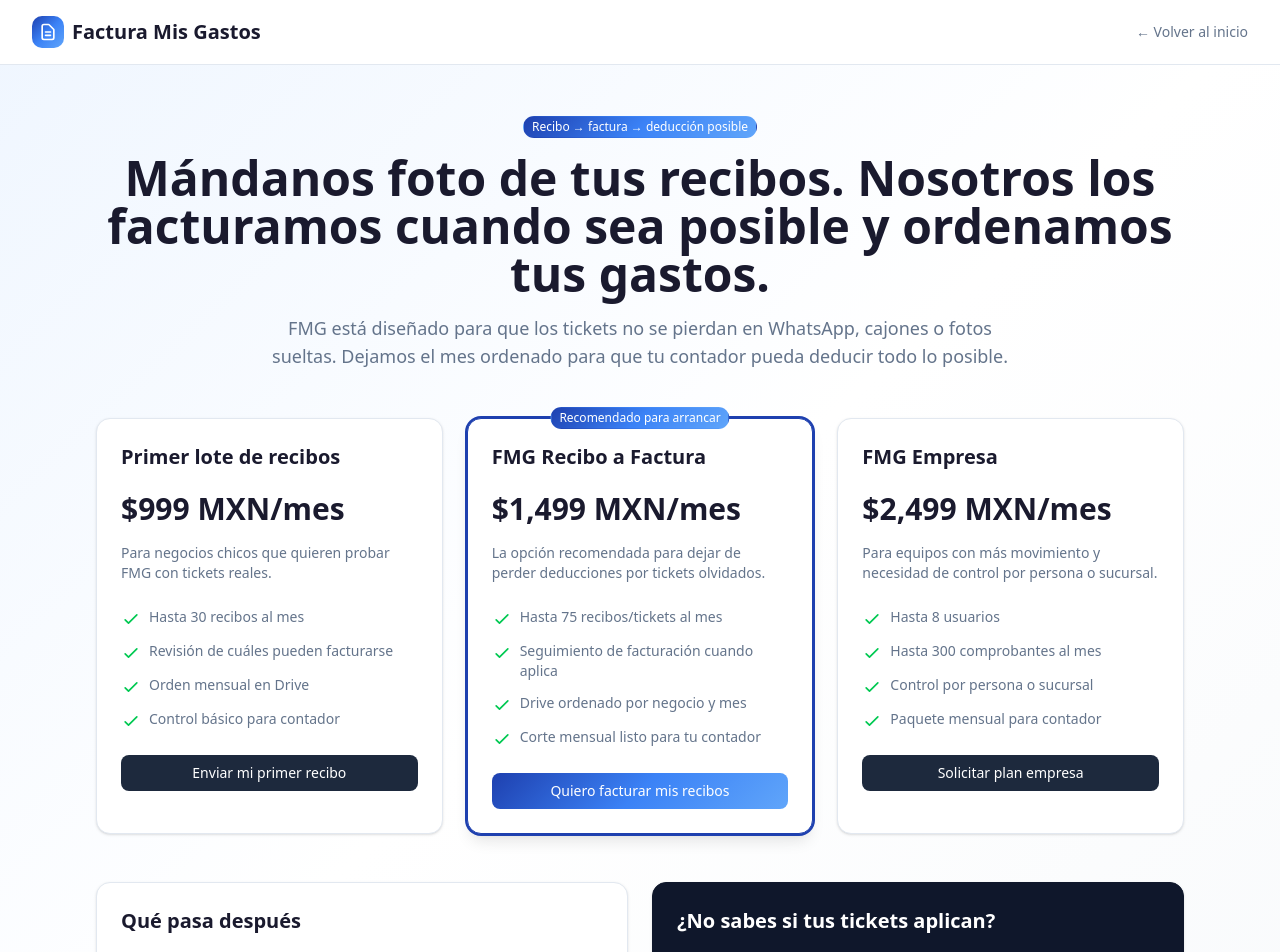
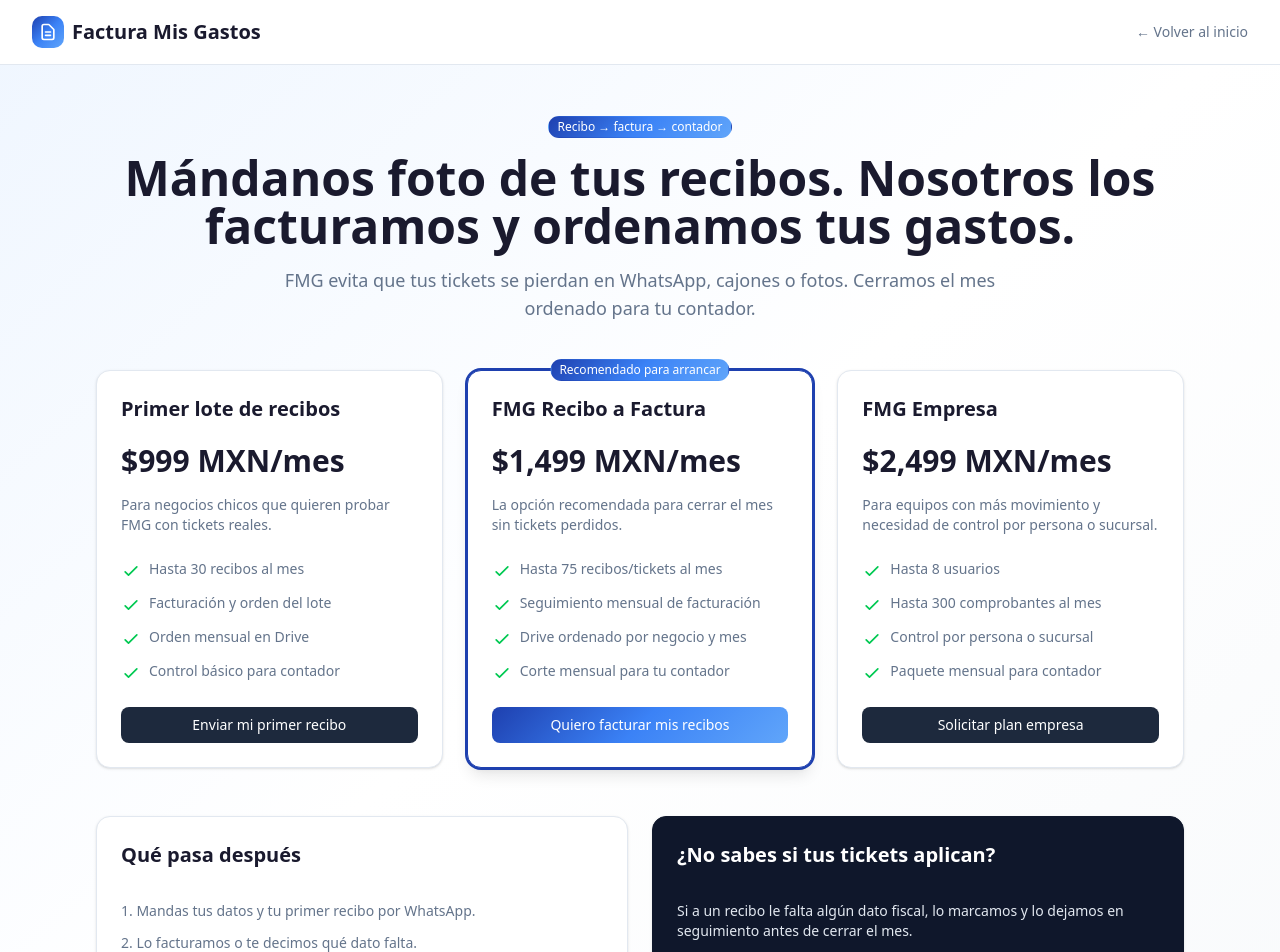
Before and after one commit to jorgeporrasmx/factura-mis-gastos, a Next.js app: page /comenzar in a window 1280 px wide. Shown: the top 952 px of the page. Built offline with nearby package versions, Linux system fonts and the light colour scheme; no server answers.

Commit message:
Simplify FMG campaign copy

```diff
--- a/src/app/comenzar/page.tsx
+++ b/src/app/comenzar/page.tsx
@@ -17,7 +17,7 @@ const offers = [
     description: 'Para negocios chicos que quieren probar FMG con tickets reales.',
     bullets: [
       'Hasta 30 recibos al mes',
-      'Revisión de cuáles pueden facturarse',
+      'Facturación y orden del lote',
       'Orden mensual en Drive',
       'Control básico para contador',
     ],
@@ -29,12 +29,12 @@ const offers = [
     id: 'recibo-factura',
     name: 'FMG Recibo a Factura',
     price: '$1,499 MXN/mes',
-    description: 'La opción recomendada para dejar de perder deducciones por tickets olvidados.',
+    description: 'La opción recomendada para cerrar el mes sin tickets perdidos.',
     bullets: [
       'Hasta 75 recibos/tickets al mes',
-      'Seguimiento de facturación cuando aplica',
+      'Seguimiento mensual de facturación',
       'Drive ordenado por negocio y mes',
-      'Corte mensual listo para tu contador',
+      'Corte mensual para tu contador',
     ],
     formType: 'pilot' as FormType,
     planInterest: 'FMG Recibo a Factura',
@@ -91,12 +91,12 @@ export default function ComenzarPage() {
 
       <main className="max-w-6xl mx-auto px-4 sm:px-6 lg:px-8 py-12">
         <section className="text-center mb-12">
-          <Badge className="mb-4 gradient-bg">Recibo → factura → deducción posible</Badge>
+          <Badge className="mb-4 gradient-bg">Recibo → factura → contador</Badge>
           <h1 className="text-3xl sm:text-4xl lg:text-5xl font-bold text-foreground mb-4">
-            Mándanos foto de tus recibos. Nosotros los facturamos cuando sea posible y ordenamos tus gastos.
+            Mándanos foto de tus recibos. Nosotros los facturamos y ordenamos tus gastos.
           </h1>
           <p className="text-lg text-muted-foreground max-w-3xl mx-auto">
-            FMG está diseñado para que los tickets no se pierdan en WhatsApp, cajones o fotos sueltas. Dejamos el mes ordenado para que tu contador pueda deducir todo lo posible.
+            FMG evita que tus tickets se pierdan en WhatsApp, cajones o fotos. Cerramos el mes ordenado para tu contador.
           </p>
         </section>
 
@@ -145,10 +145,10 @@ export default function ComenzarPage() {
             </CardHeader>
             <CardContent className="space-y-3 text-sm text-muted-foreground">
               <p>1. Mandas tus datos y tu primer recibo por WhatsApp.</p>
-              <p>2. Revisamos si puede facturarse y qué datos faltan.</p>
+              <p>2. Lo facturamos o te decimos qué dato falta.</p>
               <p>3. Lo guardamos en Drive y queda registrado en control mensual.</p>
               <p>4. Repetimos el flujo durante el mes con tus nuevos recibos.</p>
-              <p>5. Tu contador recibe el paquete ordenado para revisar deducciones.</p>
+              <p>5. Tu contador recibe el paquete ordenado para el cierre.</p>
             </CardContent>
           </Card>
 
@@ -158,12 +158,12 @@ export default function ComenzarPage() {
             </CardHeader>
             <CardContent className="space-y-4 text-sm text-slate-200">
               <p>
-                No todo recibo se puede facturar, pero casi todo se puede ordenar. Revisamos tu caso antes de activar el servicio.
+                Si a un recibo le falta algún dato fiscal, lo marcamos y lo dejamos en seguimiento antes de cerrar el mes.
               </p>
               <div className="flex flex-col sm:flex-row gap-3">
                 <Button
                   className="bg-white text-slate-900 hover:bg-slate-100"
-                  onClick={() => openLeadModal('standard', 'Revisión de recibos deducibles')}
+                  onClick={() => openLeadModal('standard', 'Revisión de recibos')}
                 >
                   Revisar mi caso
                 </Button>
--- a/src/components/CTASection.tsx
+++ b/src/components/CTASection.tsx
@@ -32,7 +32,7 @@ export function CTASection() {
         </h2>
 
         <p className="text-lg sm:text-xl text-blue-100 mb-10 max-w-2xl mx-auto">
-          Revisamos si se puede facturar, lo guardamos en Drive y dejamos el gasto listo para que tu contador pueda deducir todo lo posible.
+          Lo facturamos, lo guardamos en Drive y dejamos el gasto listo para tu contador.
         </p>
 
         <div className="flex flex-col sm:flex-row items-center justify-center gap-4">
@@ -64,7 +64,7 @@ export function CTASection() {
         isOpen={isModalOpen}
         onClose={() => setIsModalOpen(false)}
         formType={formType}
-        planInterest={formType === 'pilot' ? 'FMG Recibo a Factura' : 'Revisión de recibos deducibles'}
+        planInterest={formType === 'pilot' ? 'FMG Recibo a Factura' : 'Revisión de recibos'}
       />
     </section>
   );
--- a/src/components/FAQSection.tsx
+++ b/src/components/FAQSection.tsx
@@ -6,11 +6,11 @@ import { LeadFormModal } from './LeadFormModal';
 const faqs = [
   {
     question: "¿Qué es Factura Mis Gastos?",
-    answer: "Factura Mis Gastos es un servicio asistido para negocios mexicanos que tienen tickets y recibos desordenados. Mandas foto del recibo, revisamos si se puede facturar, lo guardamos y dejamos el control mensual listo para tu contador."
+    answer: "Factura Mis Gastos es para negocios con tickets y recibos desordenados. Mandas foto del recibo; lo facturamos, lo guardamos y cerramos el mes para tu contador."
   },
   {
     question: "¿Cómo funciona el servicio?",
-    answer: "El flujo es simple: 1) mandas foto del recibo o ticket, 2) revisamos si puede convertirse en factura, 3) lo ordenamos en Drive, y 4) queda registrado para tu corte mensual."
+    answer: "El flujo es simple: 1) mandas foto del recibo, 2) lo facturamos, 3) lo ordenamos en Drive y 4) queda registrado para tu corte mensual."
   },
   {
     question: "¿Cuánto cuesta el servicio?",
@@ -22,7 +22,7 @@ const faqs = [
   },
   {
     question: "¿Garantizan que todo recibo se puede facturar?",
-    answer: "No. No todo ticket puede convertirse en factura deducible. Lo que sí hacemos es revisar cada recibo, ordenar el comprobante y dar seguimiento cuando la facturación sea posible. Tu contador siempre debe validar el tratamiento fiscal final."
+    answer: "No. Algunos tickets no cumplen requisitos fiscales. En esos casos dejamos el comprobante ordenado y señalado para que tu contador decida el tratamiento correcto."
   },
   {
     question: "¿Sustituyen a mi contador?",
--- a/src/components/HeroSection.tsx
+++ b/src/components/HeroSection.tsx
@@ -73,7 +73,7 @@ export function HeroSection() {
 
             {/* Subtitle */}
             <p className="text-base sm:text-lg lg:text-xl text-muted-foreground mb-8 leading-relaxed animate-fade-in-up delay-100">
-              Mándanos foto de tus tickets. Revisamos si se pueden facturar, los guardamos en Drive y dejamos el control mensual listo para tu contador.</p>
+              Mándanos foto de tus tickets. Los facturamos, los guardamos en Drive y cerramos el mes para tu contador.</p>
 
             {/* CTA Buttons */}
             <div className="flex flex-col sm:flex-row items-center justify-center lg:justify-start gap-4 mb-8 animate-fade-in-up delay-200">
@@ -144,7 +144,7 @@ export function HeroSection() {
                     {/* Bot response */}
                     <div className="flex justify-start">
                       <div className="bg-white rounded-lg px-3 py-2 max-w-[220px] shadow">
-                        <p className="text-sm text-slate-800">✅ ¡Recibido! Revisamos si se puede facturar.</p>
+                        <p className="text-sm text-slate-800">✅ ¡Recibido! Lo ordenamos para tu contador.</p>
                         <p className="text-xs text-slate-500 mt-1">10:30</p>
                       </div>
                     </div>
@@ -192,7 +192,7 @@ export function HeroSection() {
         isOpen={isModalOpen}
         onClose={() => setIsModalOpen(false)}
         formType={formType}
-        planInterest={formType === 'pilot' ? 'FMG Recibo a Factura' : 'Revisión de recibos deducibles'}
+        planInterest={formType === 'pilot' ? 'FMG Recibo a Factura' : 'Revisión de recibos'}
       />
     </section>
   );
--- a/src/components/LeadFormModal.tsx
+++ b/src/components/LeadFormModal.tsx
@@ -66,7 +66,7 @@ const formConfig = {
   },
   standard: {
     title: 'Revisar si aplica para mi negocio',
-    description: 'Cuéntanos cuántos recibos pierdes al mes y vemos si FMG puede ayudarte a recuperar más deducciones posibles.',
+    description: 'Cuéntanos cuántos recibos pierdes al mes y te mostramos cómo FMG los convierte en control para tu contador.',
     fields: ['nombre', 'whatsapp', 'email', 'empresa', 'empleados', 'recibos_mes', 'problema_principal'] as const,
     submitText: 'Revisar mi caso',
     successTitle: '¡Solicitud recibida!',
@@ -74,7 +74,7 @@ const formConfig = {
   },
   pilot: {
     title: 'Envía tu primer recibo',
-    description: 'Mándanos tus datos y te diremos cómo enviar una foto de recibo para revisar si puede convertirse en factura deducible.',
+    description: 'Mándanos tus datos y te diremos cómo enviar tu primer recibo para facturarlo y ordenarlo.',
     fields: ['nombre', 'whatsapp', 'email', 'empresa', 'recibos_mes', 'problema_principal'] as const,
     submitText: 'Quiero facturar y ordenar mis recibos',
     successTitle: '¡Recibimos tu solicitud!',
@@ -82,7 +82,7 @@ const formConfig = {
   },
   corporate: {
     title: 'Solicitar FMG Empresa',
-    description: 'Cuéntanos sobre tu operación y armamos un servicio asistido para tu equipo.',
+    description: 'Cuéntanos sobre tu operación y armamos el flujo para tu equipo.',
     fields: ['nombre', 'cargo', 'whatsapp', 'email', 'empresa', 'empleados', 'recibos_mes', 'integraciones', 'notas'] as const,
     submitText: 'Solicitar plan empresa',
     successTitle: '¡Solicitud recibida!',
--- a/src/components/PricingSection.tsx
+++ b/src/components/PricingSection.tsx
@@ -31,7 +31,7 @@ const plans: PlanConfig[] = [
     description: "Ideal para negocios chicos con hasta 30 recibos mensuales.",
     features: [
       "Recepción de fotos de recibos y tickets",
-      "Revisión de cuáles pueden facturarse",
+      "Facturación y orden del lote",
       "Orden en Drive por mes",
       "Control básico para tu contador",
       "Activación incluida para clientes fundadores"
@@ -49,10 +49,10 @@ const plans: PlanConfig[] = [
     description: "Hasta 75 recibos/tickets al mes.",
     features: [
       "Manda foto de tus recibos",
-      "Revisión y seguimiento de facturación cuando aplica",
+      "Facturación y seguimiento mensual",
       "Hasta 75 comprobantes mensuales",
       "Orden en Drive por negocio y mes",
-      "Control mensual listo para revisar con tu contador",
+      "Control mensual para tu contador",
       "Acompañamiento inicial incluido"
     ],
     cta: "Quiero facturar mis recibos",
```
Also changed, not shown: src/app/layout.tsx (+5 -5 lines), src/components/SchemaOrg.tsx (+4 -4 lines), src/components/WhatsAppWidget.tsx (+5 -5 lines), 2 other files (tests, documents, lock files or other folders).
